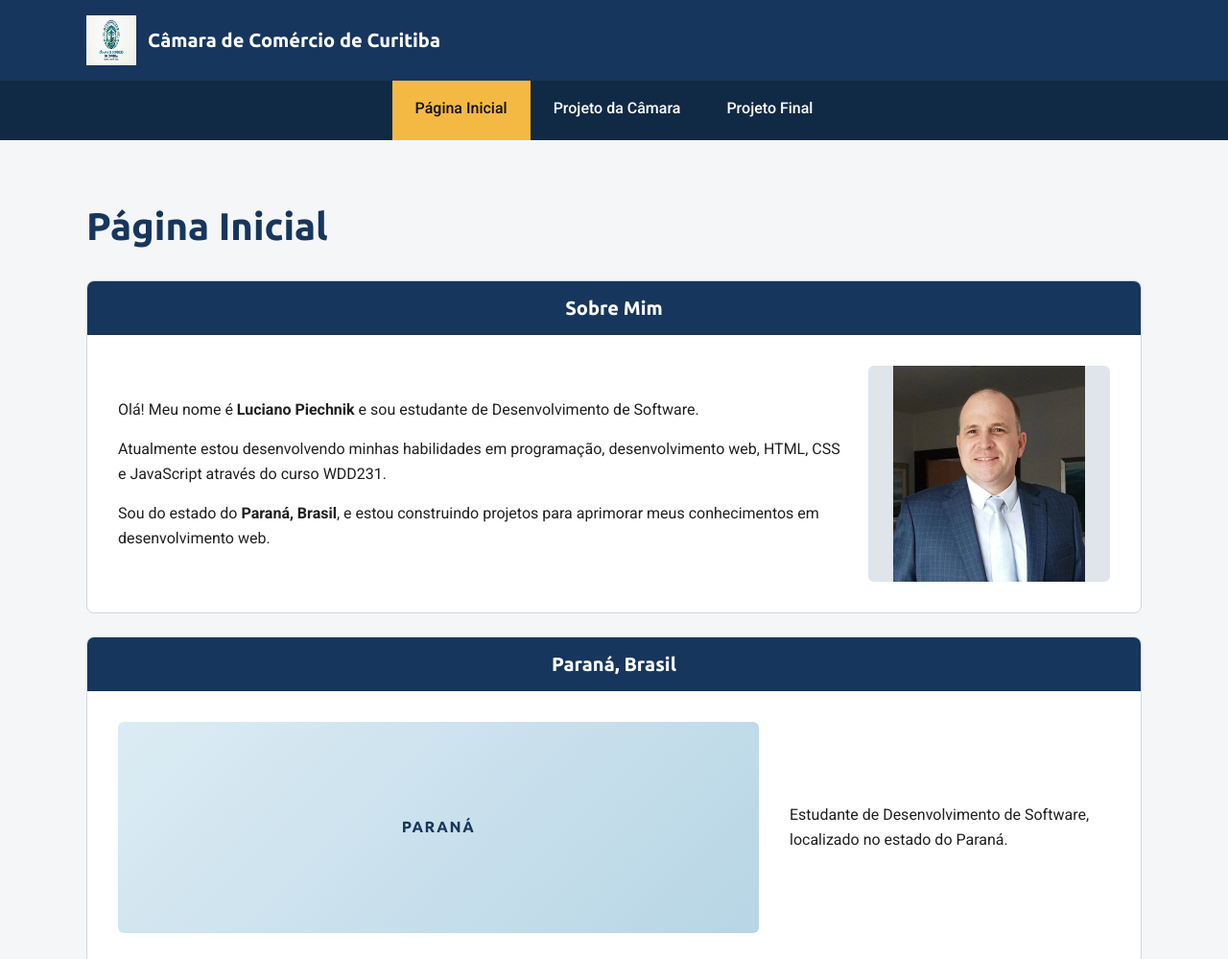
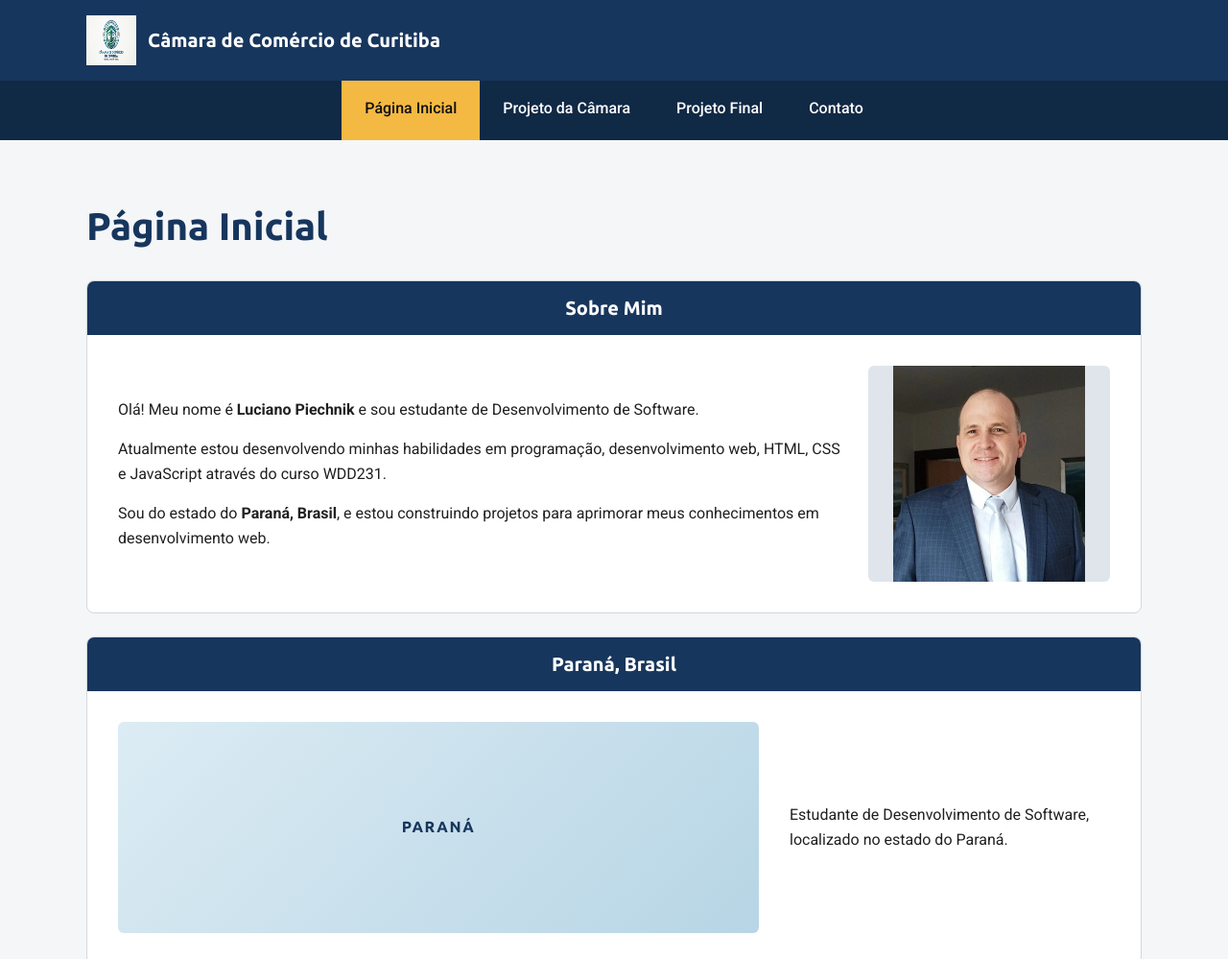
Before and after one commit to lmpiechnik/wdd231, a plain HTML site: page index.html in a window 1280 px wide. Shown: the top 999 px of the page at 96% size. Drawn offline with Linux system fonts and the light colour scheme.

Commit message:
Pequenos ajustes

```diff
--- a/index.html
+++ b/index.html
@@ -11,8 +11,6 @@
     <title>WDD 231 – Desenvolvimento Frontend para Web I - Luciano Piechnik</title>
 
     <meta name="author" content="Luciano Milani Piechnik">
-
-    <title>Luciano Piechnik | WDD231</title>
 
     <link rel="preconnect" href="https://fonts.googleapis.com">
     <link rel="preconnect" href="https://fonts.gstatic.com" crossorigin>
@@ -50,6 +48,7 @@
             <a class="ativo" href="index.html">Página Inicial</a>
             <a href="#">Projeto da Câmara</a>
             <a href="#">Projeto Final</a>
+            <a href="#">Contato</a>
         </nav>
     </header>
 
```
